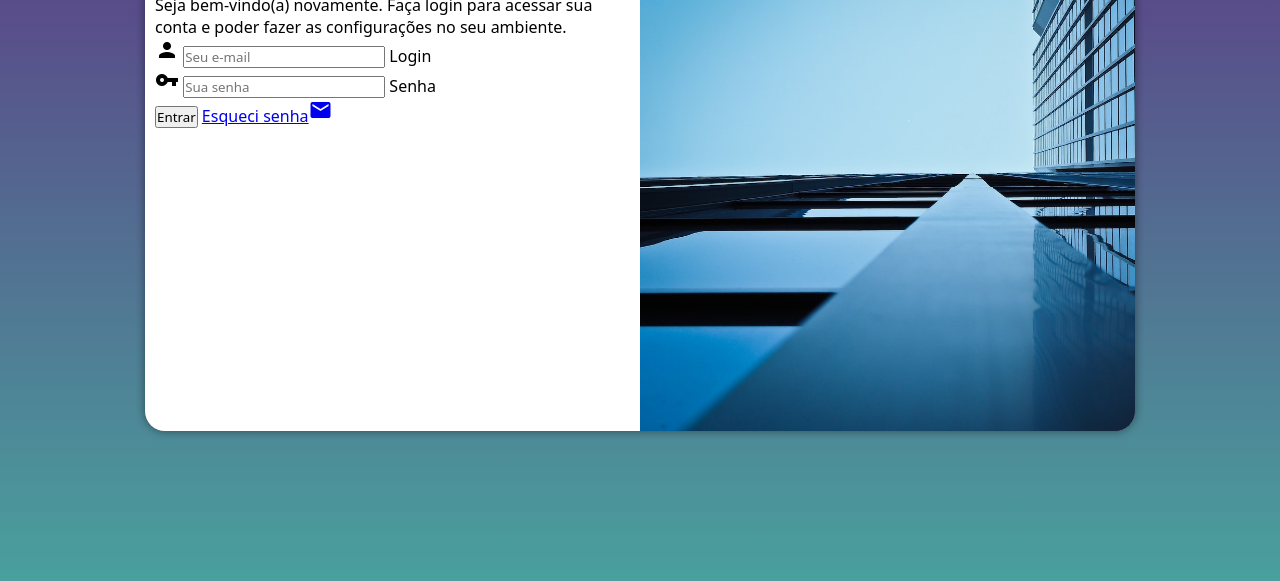
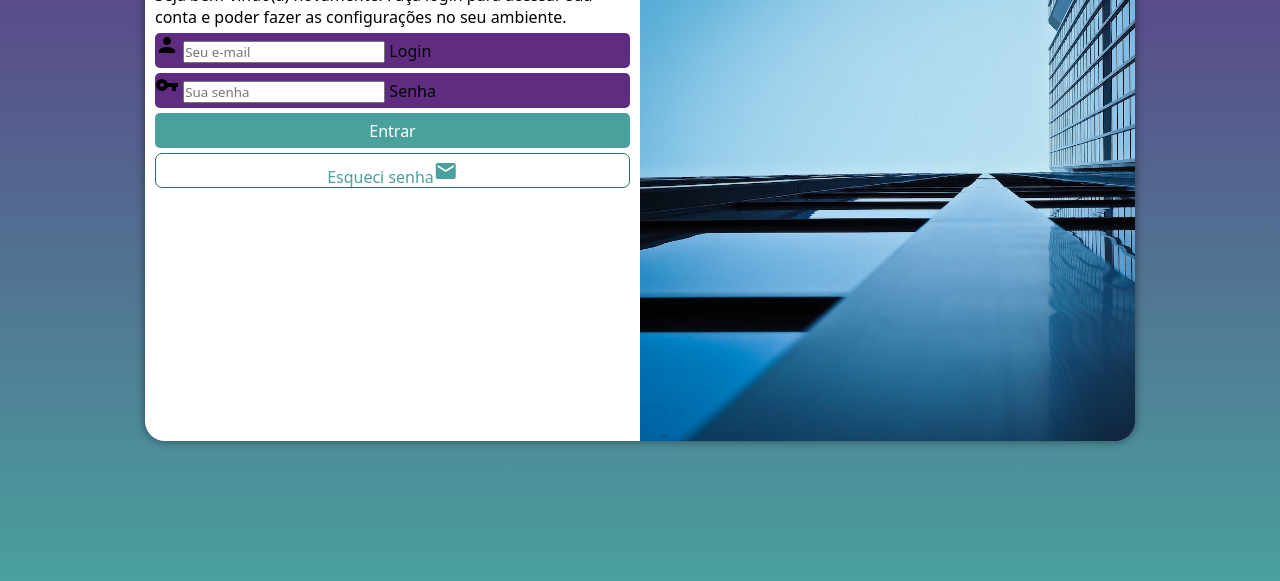
Before and after one commit to heidinrigueira/projeto-login, a plain HTML site: page index.html in a window 1280 px wide. Shown: the part 219-800 px from the top of the page. Drawn offline with Linux system fonts and the light colour scheme.

Commit message:
atualizei estilo formulario

```diff
--- a/estilos/style.css
+++ b/estilos/style.css
@@ -31,8 +31,8 @@ section#login {
     overflow: hidden;
 
     background-color: white;
-    height: 500px;
-    width: 250px;
+    height: 520px;
+    width: 300px;
     border-radius: 20px;
     box-shadow: 0px 0px 10px rgba(0, 0, 0, 0.455);
 
@@ -61,3 +61,53 @@ div#formulario > h1 {
 div#formulario > p {
     font-size: 0,8em;
 }
+
+form > div.campo {
+    background-color: #5f2c82;
+    display: block;
+    width: 100%;
+    height: 35px;
+    border-radius: 5px;
+    margin: 5px 0px;
+}
+
+div.campo > label {
+    display: none;
+}
+
+form > input[type=submit]{
+    display: block;
+    text-align: center;
+    font-size: 1em;
+    width: 100%;
+    height: 35px;
+    background-color:#49a09d;
+    color: white;
+    border: none;
+    border-radius: 5px;
+    cursor: pointer;
+}
+
+form > input[type=submit]:hover{
+    background-color: #2f6c6a;
+}
+
+form> a.botao {
+    display: block;
+    text-align: center;
+    font-size: 1em;
+    width: 100%;
+    height: 35px;
+    padding-top: 5px;
+    margin-top: 5px;
+    background-color: white;
+    color:#49a09d;
+    border: 1px solid #2f6c6a;
+    border-radius: 7px;
+    text-decoration: none;
+}
+
+form > a.botao > i {
+    font-size: 0.8em;
+
+}
--- a/index.html
+++ b/index.html
@@ -21,17 +21,21 @@
                 <p>Seja bem-vindo(a) novamente. Faça login para acessar sua conta e poder fazer as configurações no seu ambiente.</p>
                 <form action="login.php" method="post" autocomplete="on">
                     <div class="campo">
+                        <p>
                             <span class="material-icons">person</span>
                             <input type="email" name="login" id="ilogin" placeholder="Seu e-mail"  autocomplete="e-mail" required>
                             <label for="ilogin">Login</label>
+                        </p>
                     </div>
                     <div class="campo">
+                        <p>
                             <span class="material-icons">vpn_key</span>
                             <input type="password" name="senha" id="isenha" placeholder="Sua senha" autocomplete="current-password" required>
                             <label for="isenha">Senha</label>
+                        </p>
                     </div>
                     <input type="submit" value="Entrar">
-                    <a href="esqueci.html">Esqueci senha<span class="material-icons">mail</span></a>
+                    <a href="esqueci.html" class="botao">Esqueci senha<span class="material-icons">mail</span></a>
                 </form>
             </div>
 
```
Lines whose indentation alone changed are shown as unchanged.
